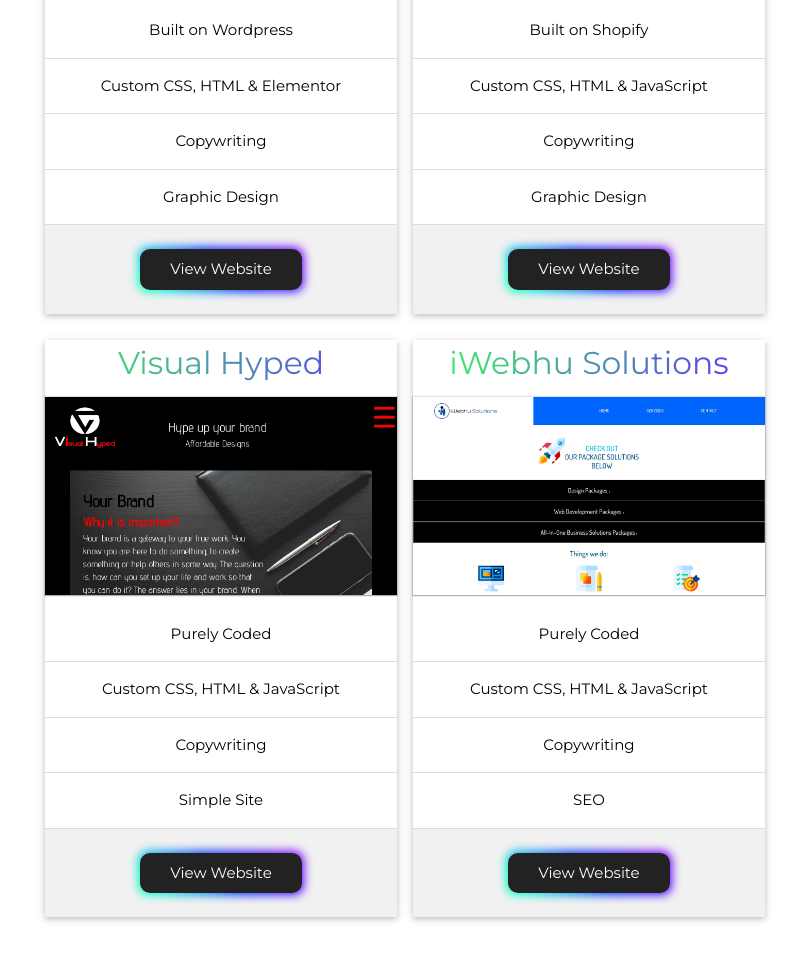
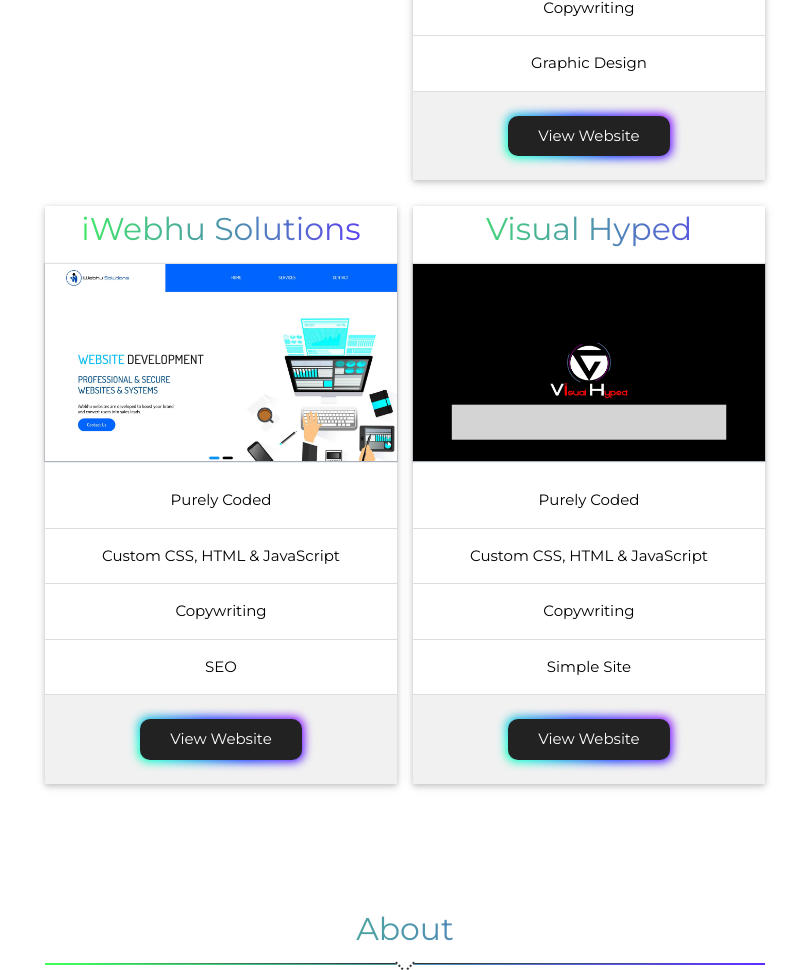
Before and after one commit to ArnoLategan/myportfolio, a plain HTML site: page index.html in a window 1280 px wide. Shown: the part 5587-6557 px from the top of the page, without its empty margins (491-1280 px from the left). Drawn offline with nearby package versions, Linux system fonts and the light colour scheme.

Commit message:
Update index.html

```diff
--- a/index.html
+++ b/index.html
@@ -125,21 +125,19 @@
         </ul>
       </div>
 
-      <div class="w3-half w3-margin-bottom">
+<div class="w3-half w3-margin-bottom">
         <ul class="w3-ul w3-center w3-card w3-hover-shadow">
           <div class ="article" >
-    <h2 class="w3-text-grey" style="font-size: 2.1em;">Bedland</h2>
+    <h2 class="w3-text-grey" style="font-size: 2.1em;">Mawu</h2>
   </div>
-  <a href="https://bedland.co.za" target="_blank">
-          <img id="mainPhoto2" src="bedland1.jpg" style="width:100%;box-shadow: rgba(9, 30, 66, 0.25) 0px 1px 1px, rgba(9, 30, 66, 0.13) 0px 0px 1px 1px;" loading="lazy"></a>
+  <a href="https://za.mawueyewear.com" target="_blank">
+          <img id="mainP4" src="mawu1.jpg" style="width:100%;box-shadow: rgba(9, 30, 66, 0.25) 0px 1px 1px, rgba(9, 30, 66, 0.13) 0px 0px 1px 1px;" ></a>
           <li class="w3-padding-16">Built on Shopify</li>
           <li class="w3-padding-16">Custom CSS, HTML & JavaScript</li>
-          <li class="w3-padding-16">Facebook Ads, Google Ads & Google Analytics</li>
-          <li class="w3-padding-16">SEO</li>
           <li class="w3-padding-16">Copywriting</li>
           <li class="w3-padding-16">Graphic Design</li>
           <li class="w3-light-grey w3-padding-24">
-           <a href="https://bedland.co.za" target="_blank">
+           <a href="https://za.mawueyewear.com" target="_blank">
             <button  class="button-85" role="button">View Website</button>
           </a>
           </li>
@@ -168,16 +166,15 @@
 <div class="w3-half w3-margin-bottom">
         <ul class="w3-ul w3-center w3-card w3-hover-shadow">
           <div class ="article" >
-    <h2 class="w3-text-grey" style="font-size: 2.1em;">Mawu</h2>
+    <h2 class="w3-text-grey" style="font-size: 2.1em;">iWebhu Solutions</h2>
   </div>
-  <a href="https://za.mawueyewear.com" target="_blank">
-          <img id="mainP4" src="mawu1.jpg" style="width:100%;box-shadow: rgba(9, 30, 66, 0.25) 0px 1px 1px, rgba(9, 30, 66, 0.13) 0px 0px 1px 1px;" ></a>
-          <li class="w3-padding-16">Built on Shopify</li>
+  <a href="https://iwebhusolutions.co.za/" target="_blank">
+          <img id="mainPhoto6" src="iwebhusolutions1.jpg" style="width:100%;box-shadow: rgba(9, 30, 66, 0.25) 0px 1px 1px, rgba(9, 30, 66, 0.13) 0px 0px 1px 1px;" loading="lazy"></a>
+          <li class="w3-padding-16">Purely Coded</li>
           <li class="w3-padding-16">Custom CSS, HTML & JavaScript</li>
           <li class="w3-padding-16">Copywriting</li>
-          <li class="w3-padding-16">Graphic Design</li>
-          <li class="w3-light-grey w3-padding-24">
-           <a href="https://za.mawueyewear.com" target="_blank">
+          <li class="w3-padding-16">SEO</li>          <li class="w3-light-grey w3-padding-24">
+            <a href="https://iwebhusolutions.co.za" target="_blank">
             <button  class="button-85" role="button">View Website</button>
           </a>
           </li>
@@ -203,23 +200,7 @@
         </ul>
       </div>
 
-<div class="w3-half w3-margin-bottom">
-        <ul class="w3-ul w3-center w3-card w3-hover-shadow">
-          <div class ="article" >
-    <h2 class="w3-text-grey" style="font-size: 2.1em;">iWebhu Solutions</h2>
-  </div>
-  <a href="https://iwebhusolutions.co.za/" target="_blank">
-          <img id="mainPhoto6" src="iwebhusolutions1.jpg" style="width:100%;box-shadow: rgba(9, 30, 66, 0.25) 0px 1px 1px, rgba(9, 30, 66, 0.13) 0px 0px 1px 1px;" loading="lazy"></a>
-          <li class="w3-padding-16">Purely Coded</li>
-          <li class="w3-padding-16">Custom CSS, HTML & JavaScript</li>
-          <li class="w3-padding-16">Copywriting</li>
-          <li class="w3-padding-16">SEO</li>          <li class="w3-light-grey w3-padding-24">
-            <a href="https://iwebhusolutions.co.za" target="_blank">
-            <button  class="button-85" role="button">View Website</button>
-          </a>
-          </li>
-        </ul>
-      </div>
+
     <!-- End Grid/Pricing tables -->
     </div>
     <!-- End photo grid -->
```
